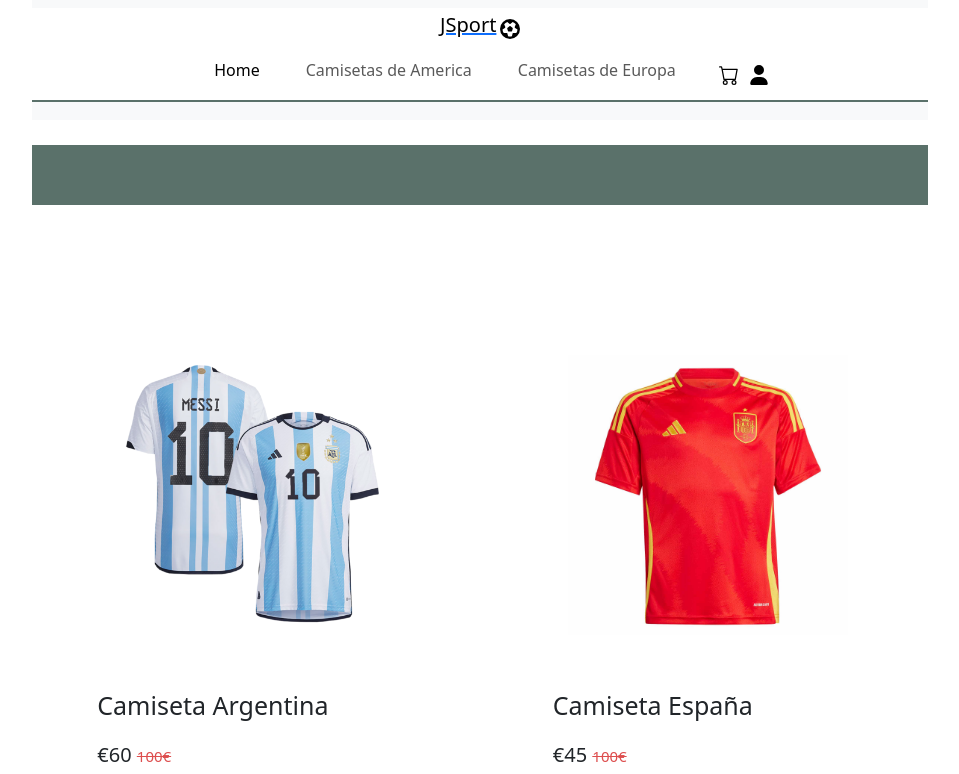
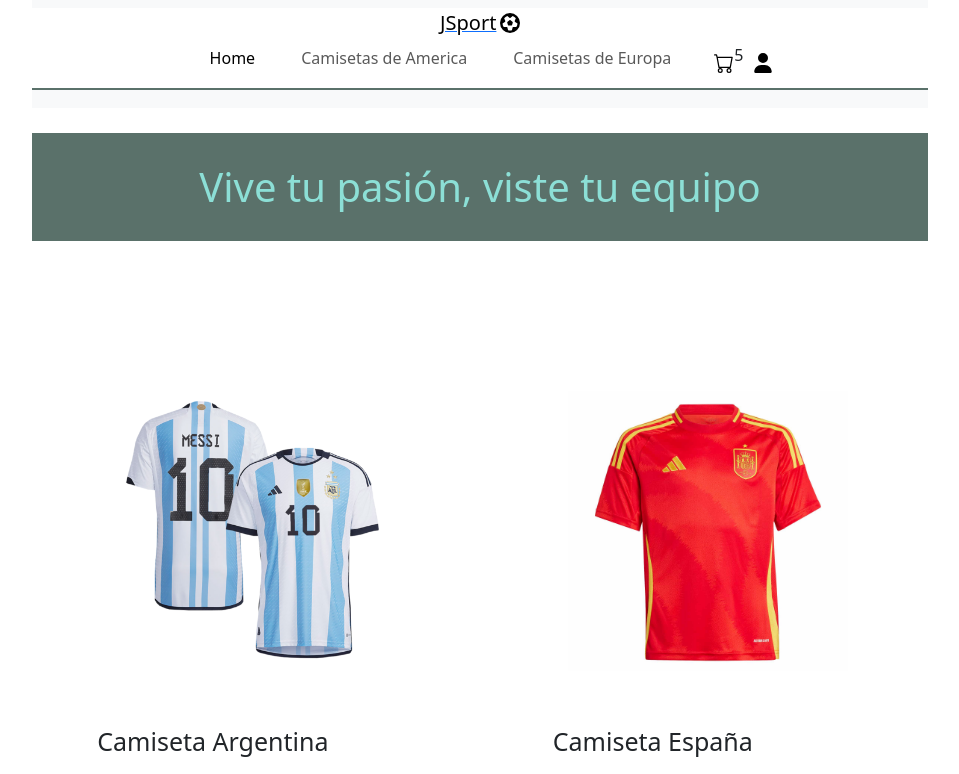
Before and after one commit to JulianSantanatoglia/jsfutbolreact, a React (Vite) app: page / in a window 1280 px wide. Shown: the top 774 px of the page, without its empty margins (160-1119 px from the left). Built offline with nearby package versions, Linux system fonts and the light colour scheme.

Commit message:
trabajando en el carrito

```diff
--- a/package.json
+++ b/package.json
@@ -10,6 +10,7 @@
     "preview": "vite preview"
   },
   "dependencies": {
+    "bootstrap": "^5.3.3",
     "react": "^18.3.1",
     "react-dom": "^18.3.1",
     "react-router-dom": "^6.26.0"
--- a/src/App.jsx
+++ b/src/App.jsx
@@ -17,7 +17,7 @@
     <BrowserRouter>
     <CartProvider>
     <NavBar />
-    {/* <Banner slogan={'Vive tu pasión, viste tu equipo'} /> */}
+    <Banner slogan={'Vive tu pasión, viste tu equipo'} />
     <Routes>
     <Route path='/' element={<ItemListContainer />}/>
     <Route path='/category/:categoryId' element={<Banner slogan={'Vive tu pasión, viste tu equipo'} />}/>
--- a/src/asyncMock.js
+++ b/src/asyncMock.js
@@ -14,7 +14,7 @@
         price: 45,
         category: 'europa',
         img: '../src/components/Card-product/assets/camiseta-esp.jpg',
-        stock: 12,
+        stock: 9,
         description: 'Camiseta de España'
     },
     {
@@ -23,7 +23,7 @@
         price: 25,
         category: 'america',
         img: '../src/components/Card-product/assets/camiseta-ale.jpg',
-        stock: 10,
+        stock: 8,
         description: 'Camiseta de Alemania'
     },
     {
@@ -32,7 +32,7 @@
         price: 20,
         category: 'europa',
         img: '../src/components/Card-product/assets/camiseta-francia.jpg',
-        stock: 30,
+        stock: 9,
         description: 'Camiseta de Francia'
     },
     {
@@ -41,7 +41,7 @@
         price: 50,
         category: 'america',
         img: '../src/components/Card-product/assets/camiseta-brasil.jpg',
-        stock: 15,
+        stock: 5,
         description: 'Camiseta de Brasil'
     },
     {
@@ -50,7 +50,7 @@
         price: 35,
         category: 'europa',
         img: '../src/components/Card-product/assets/camiseta-inglaterra.jpg',
-        stock: 25,
+        stock: 7,
         description: 'Camiseta de Inglaterra'
     }
 ]
--- a/src/components/CartWidget/CartWidget.jsx
+++ b/src/components/CartWidget/CartWidget.jsx
@@ -4,6 +4,7 @@
     return (
         <>
             <img className="icono-cart" src={cart} alt="cart-widget"/>
+            <p className='texto-cart'>5</p>
         </>
     )
 }
--- a/src/components/ItemListContainer/ItemListContainer.jsx
+++ b/src/components/ItemListContainer/ItemListContainer.jsx
@@ -23,7 +23,6 @@
 
     return (
         <div>
-            <h1 className="prop-slogan">{greeting}</h1>
             <ItemList products={products}/>
         </div>
     )
--- a/src/components/NavBar/NavBar.jsx
+++ b/src/components/NavBar/NavBar.jsx
@@ -14,14 +14,14 @@
                 <div className="container-fluid navbar-prop">
                     <div className="prop-logo-flex">
                     <Link to='/'>
-                    {/* <a className="navbar-brand" href="#">JSport</a> */}
-                    <h3 className="navbar-brand">JSport</h3>
+                    <a className="navbar-brand" href="#">JSport</a>
+                    {/* <h3 className="navbar-brand">JSport</h3> */}
                     </Link>
                     <FutbolSolid />
                     </div>
-                    <button className="navbar-toggler" type="button" data-bs-toggle="collapse" data-bs-target="#navbarNavAltMarkup" aria-controls="navbarNavAltMarkup" aria-expanded="false" aria-label="Toggle navigation">
-                    <span className="navbar-toggler-icon"></span>
-                    </button>
+                    {/* <button className="navbar-toggler" type="button" data-bs-toggle="collapse" data-bs-target="#navbarNavAltMarkup" aria-controls="navbarNavAltMarkup" aria-expanded="false" aria-label="Toggle navigation">
+                    <span className="navbar-toggler-icon">asdasd</span>
+                    asdsda</button> */}
                     <div className="collapse navbar-collapse" id="navbarNavAltMarkup">
                         <div className="navbar-nav">
                             <NavLink to={`/`} className="nav-link prop-link">Home</NavLink>
```
Also changed, not shown: 1 other file (tests, documents, lock files or other folders).
